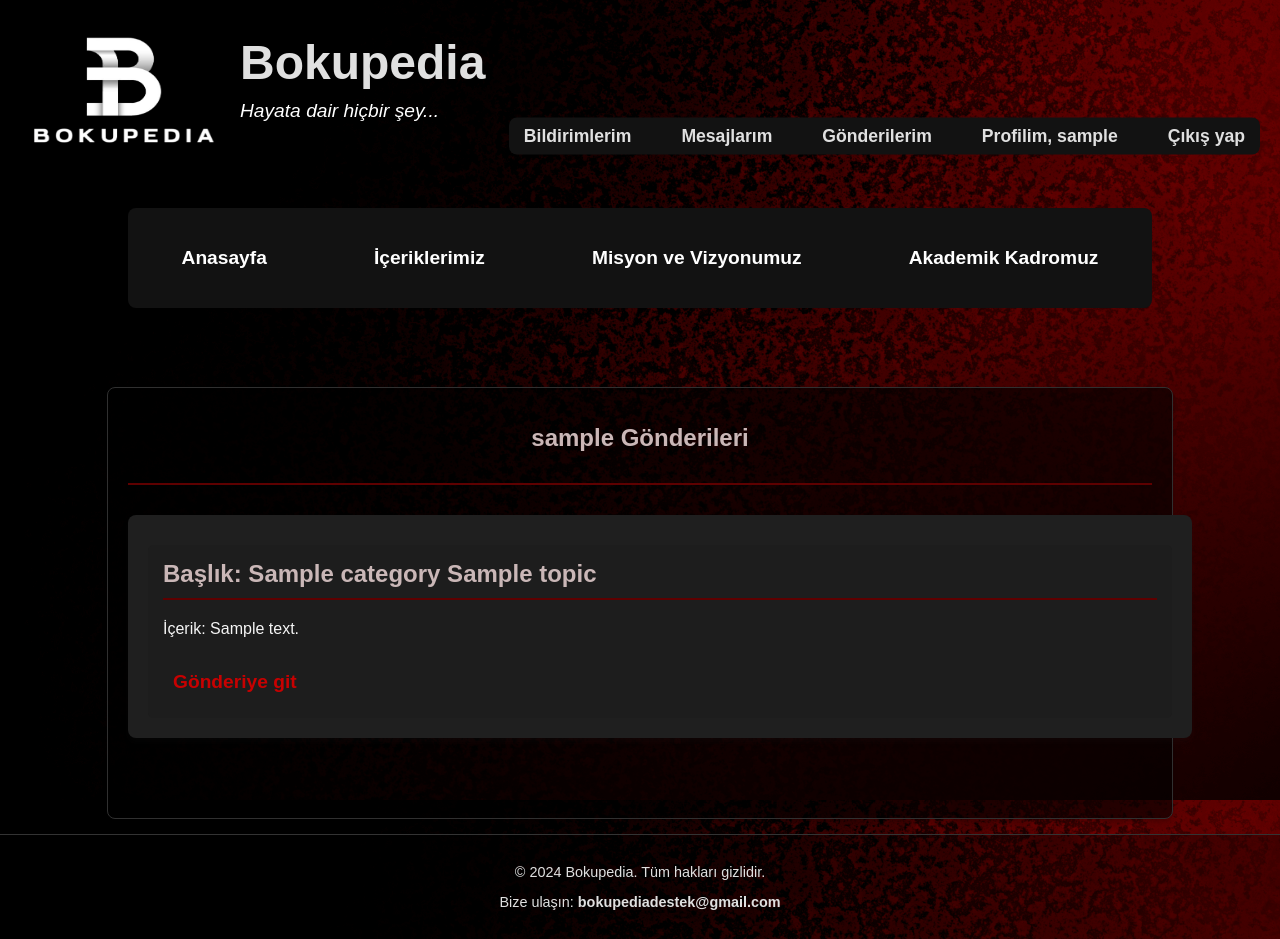
After one commit to Bokupedia/Bokupedia, a Django app: a page that uses user_accounts/templates/profile_posts.html in a window 1280 px wide. The commit adds this page. Run offline with Django 5.2, Linux system fonts and the light colour scheme; a user stored in the database is signed in; tables that the repository leaves empty hold one stand-in row (values such as "Sample post"); data that the repository does not hold is empty; some libraries are stand-ins or nearby versions.

Commit message:
Profile/Profle-Posts and Admin View on post-comment

```diff
--- a/discussion_forum/templates/discussion_forum/post_detail.html
+++ b/discussion_forum/templates/discussion_forum/post_detail.html
@@ -63,7 +63,7 @@
     <div class="post-details-post-header">
         <div class="post-author-section">
             <h2><strong>Yazar:</strong> {{ post.author }}</h2>
-            {% if post.author == request.user %}
+            {% if post.author == request.user or request.user.is_staff %}
                 <form method="post" class="delete-post-form">
                     {% csrf_token %}
                     <button type="submit" name="delete_post" class="delete-post-btn" onclick="return confirm('Bu gönderiyi silmek istediğinizden emin misiniz?')">Gönderiyi Sil</button>
@@ -210,7 +210,7 @@
                             alt="Comment media"
                             style="max-width: 500px; max-height: 500px;">
                     {% endif %}
-                    {% if request.user == comment.author %}
+                    {% if request.user == comment.author or request.user.is_staff %}
                         <div class="comment-actions">
                             <button class="edit-comment-btn" onclick="showEditForm({{ comment.id }})">Düzenle</button>
                             <form method="post" style="display: inline;">
--- a/discussion_forum/views.py
+++ b/discussion_forum/views.py
@@ -154,7 +154,7 @@ def post_detail(request, post_id):
 
     if request.method == 'POST':
         if 'delete_post' in request.POST:
-            if post.author == request.user:
+            if post.author == request.user or request.user.is_staff:
                 post.delete()
                 return redirect('discussion_forum:forum_index')
 
@@ -195,7 +195,7 @@ def post_detail(request, post_id):
             edited_content = request.POST.get('edited_content')
             comment = get_object_or_404(Comment, id=comment_id)
 
-            if comment.author == request.user:
+            if comment.author == request.user or request.user.is_staff:
                 comment.content = edited_content
                 comment.save()
 
--- /dev/null
+++ b/user_accounts/templates/profile_posts.html
@@ -0,0 +1,140 @@
+{% extends 'layout.html' %}
+{% load static %}
+
+{% block content %}
+<nav class="profile-post-container">
+    <header>
+        <h2>{{ user }} Gönderileri</h2>
+    </header>
+    <ul>
+        {% for post in posts %}
+            <li class="profile-posts">
+                <div class="profile-post-details">
+                    <h2>Başlık: {{ post.topic.category.name }} {{ post.topic }}</h2>
+                    <p>İçerik: {{ post.content|striptags|escape|truncatewords:7 }}</p>
+                    <a href="{% url 'discussion_forum:post_detail' post_id=post.id %}">Gönderiye git</a>
+                </div>
+            </li>
+        {% empty %}
+            <li>Gönderi bulunamadı.</li>
+        {% endfor %}
+    </ul>
+
+    <!-- Pagination -->
+    {% if posts.has_other_pages %}
+        <div class="pagination">
+            {% if posts.has_previous %}
+                <a href="?page={{ posts.previous_page_number }}" class="page-link">&laquo; Önceki</a>
+            {% endif %}
+            {% for num in posts.paginator.page_range %}
+                {% if posts.number == num %}
+                    <span class="current-page">{{ num }}</span>
+                {% else %}
+                    <a href="?page={{ num }}" class="page-link">{{ num }}</a>
+                {% endif %}
+            {% endfor %}
+            {% if posts.has_next %}
+                <a href="?page={{ posts.next_page_number }}" class="page-link">Sonraki &raquo;</a>
+            {% endif %}
+        </div>
+    {% endif %}
+</nav>
+
+<style>
+    .profile-post-container {
+        background-color: rgba(0, 0, 0, 0.6);
+        padding: 20px;
+        margin: 15px auto;
+        border-radius: 8px;
+        box-shadow: 0 3px 5px rgba(0, 0, 0, 0.2);
+        border: 1px solid rgb(48, 48, 48);
+        max-width: 1300px;
+    }
+
+    .profile-post-container header {
+        margin-bottom: 25px;
+        border-bottom: 2px solid #5e0000;
+    }
+
+    .profile-post-container h2 {
+        color: #cab7b7;
+        margin: 0 0 15px 0;
+        font-size: 1.5em;
+    }
+
+    .profile-posts {
+        max-width: 1200px;
+        width: 100%;
+        margin: 30px auto 60px;
+        padding: 20px;
+        background-color: rgb(31, 31, 31);
+        border-radius: 8px;
+        box-shadow: 0 4px 6px rgba(37, 37, 37, 0.1);
+    }
+
+    .profile-posts h2 {
+        color: #cab7b7;
+        border-bottom: 2px solid #5e0000;
+        padding-bottom: 10px;
+    }
+
+    .profile-posts ul {
+        list-style-type: none;
+        padding: 0;
+    }
+
+    .profile-post-details {
+        background-color: #1d1d1d;
+        padding: 15px;
+        margin-top: 10px;
+        border-radius: 5px;
+    }
+
+    .profile-post-details p {
+        color: whitesmoke;
+        font-size: 1em;
+        line-height: 1.6;
+    }
+
+    .profile-post-details a {
+        display: inline-block;
+        margin-top: 3px;
+        color: #c70101;
+        text-decoration: none;
+    }
+
+    .profile-post-details a:hover {
+        text-decoration: solid;
+    }
+
+    /* Pagination Stilleri */
+    .pagination {
+        margin: 20px 0;
+        text-align: center;
+        display: flex;
+        justify-content: center;
+        gap: 10px;
+    }
+
+    .pagination a, .pagination span {
+        color: #c0c0c0;
+        padding: 8px 16px;
+        text-decoration: none;
+        border: 1px solid #2d2d2d;
+        border-radius: 4px;
+        background-color: #1d1d1d;
+        transition: background-color 0.3s ease;
+    }
+
+    .pagination a:hover {
+        background-color: #2d2d2d;
+        color: #c70101;
+    }
+
+    .pagination .current-page {
+        background-color: #5e0000;
+        color: white;
+        border-color: #5e0000;
+    }
+</style>
+{% endblock %}
--- a/user_accounts/urls.py
+++ b/user_accounts/urls.py
@@ -12,4 +12,6 @@ urlpatterns = [
     path('logout/', views.custom_logout, name='logout'),
     path('login/', auth_views.LoginView.as_view(), name='login'),
     path('edit-profile/', views.edit_profile, name='edit_profile'),
+    path('<str:username>/posts/', views.profile_posts, name='profile_posts'),
+
 ]
--- a/user_accounts/views.py
+++ b/user_accounts/views.py
@@ -3,7 +3,7 @@ from django.shortcuts import render, get_object_or_404, redirect
 from .models import User
 from django.contrib.auth import login, logout, authenticate
 from .forms import *
-
+from django.core.paginator import Paginator
 from django.contrib import messages
 
 @login_required
@@ -16,6 +16,18 @@ def profile(request, username):
             messages.warning(request, "Profiliniz eksik. Lütfen tamamlayın.")
 
     return render(request, 'profile.html', {'user': user, 'profile': profile})
+
+@login_required
+def profile_posts(request, username):
+    user = get_object_or_404(User, username=username)
+
+    posts = user.posts.all().order_by('-created_at')
+
+    paginator = Paginator(posts, 10)
+    page_number = request.GET.get('page')
+    posts_page = paginator.get_page(page_number)
+
+    return render(request, 'profile_posts.html', {'user': user, 'posts': posts_page})
 
 def register(request):
     if request.method == 'POST':
```
Also changed, not shown: user_accounts/templates/profile.html (+5 -4 lines).
